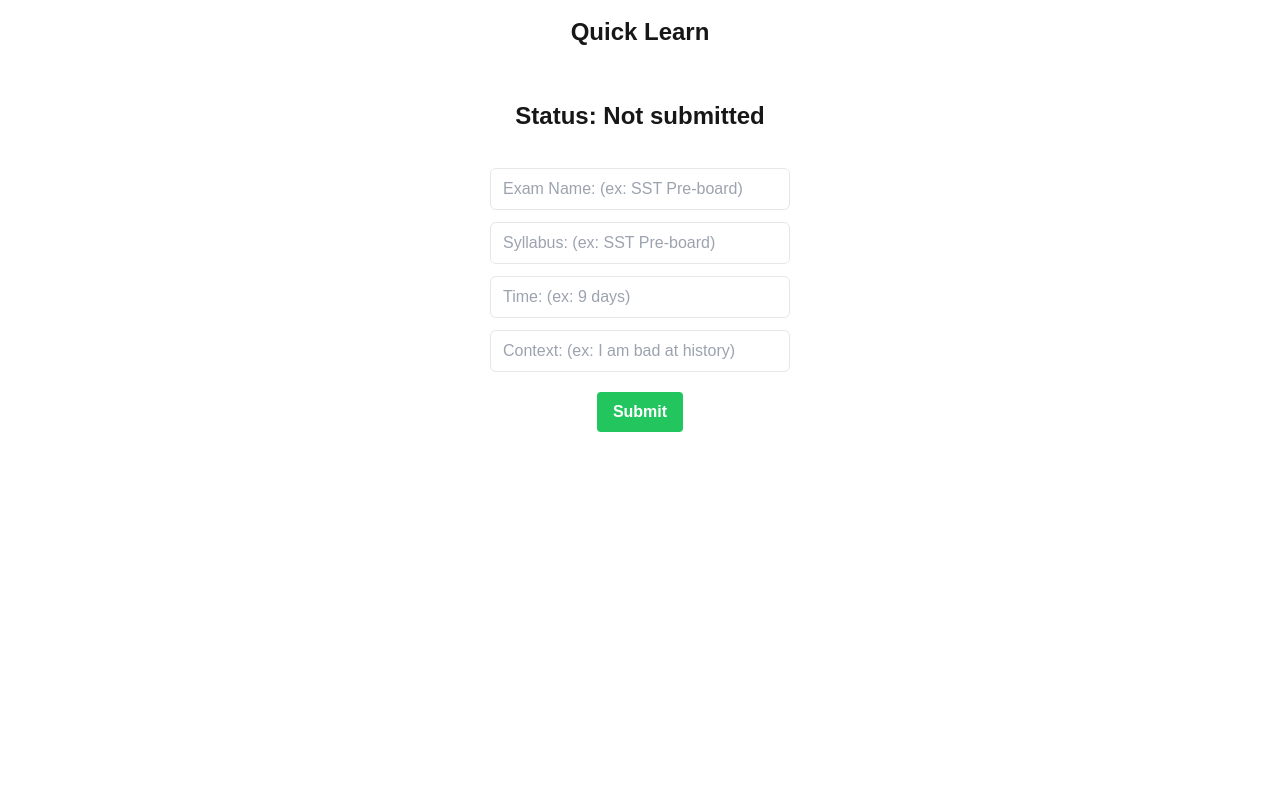
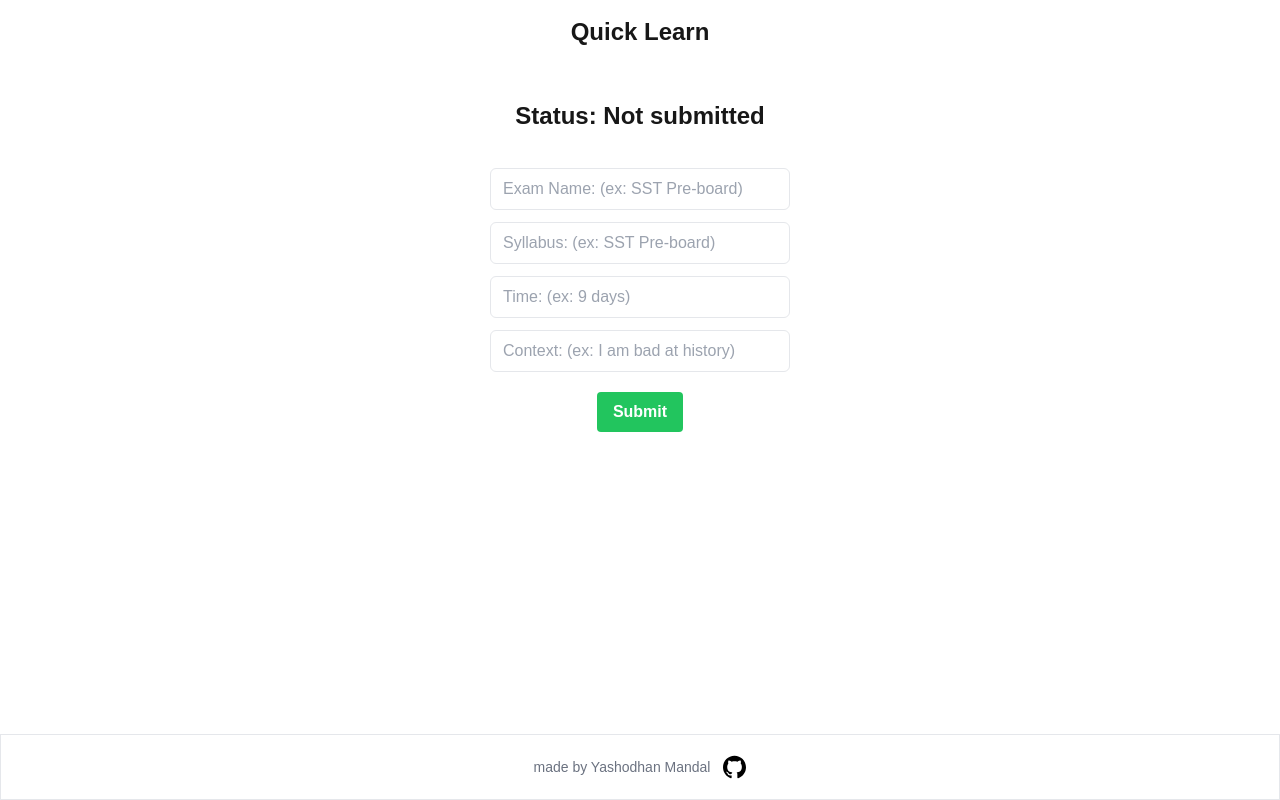
Before and after one commit to yash373/quick-learn-gui, a Next.js app: page / in a window 1280 px wide. Built offline with nearby package versions, Linux system fonts and the light colour scheme.

Commit message:
added footer

```diff
--- /dev/null
+++ b/components/Footer.tsx
@@ -0,0 +1,21 @@
+import React from 'react'
+
+const Footer = () => {
+    return (
+        <footer className="fixed flex items-center justify-center bottom-0 left-0 right-0 h-auto py-5 border dark:border-gray-600">
+            <div className="flex gap-1 items-center justify-center">
+                <p className="text-sm text-gray-500 dark:text-gray-300">
+                    made <span className="text-red-600 dark:text-red-400"> </span> by
+                    <a className="hover:underline" href="https://github.com/yash373"> Yashodhan Mandal</a>
+                </p>
+                <a className="ml-2 hover:underline" href="https://github.com/yash373/quick-learn-gui" target="_blank" rel="noopener noreferrer" aria-label="GitHub">
+                    <svg height="24" aria-hidden="true" viewBox="0 0 24 24" version="1.1" width="24" data-view-component="true" className="octicon octicon-mark-github v-align-middle color-fg-default">
+                        <path d="M12.5.75C6.146.75 1 5.896 1 12.25c0 5.089 3.292 9.387 7.863 10.91.575.101.79-.244.79-.546 0-.273-.014-1.178-.014-2.142-2.889.532-3.636-.704-3.866-1.35-.13-.331-.69-1.352-1.18-1.625-.402-.216-.977-.748-.014-.762.906-.014 1.553.834 1.769 1.179 1.035 1.74 2.688 1.25 3.349.948.1-.747.402-1.25.733-1.538-2.559-.287-5.232-1.279-5.232-5.678 0-1.25.445-2.285 1.178-3.09-.115-.288-.517-1.467.115-3.048 0 0 .963-.302 3.163 1.179.92-.259 1.897-.388 2.875-.388.977 0 1.955.13 2.875.388 2.2-1.495 3.162-1.179 3.162-1.179.633 1.581.23 2.76.115 3.048.733.805 1.179 1.825 1.179 3.09 0 4.413-2.688 5.39-5.247 5.678.417.36.776 1.05.776 2.128 0 1.538-.014 2.774-.014 3.162 0 .302.216.662.79.547C20.709 21.637 24 17.324 24 12.25 24 5.896 18.854.75 12.5.75Z"></path>
+                    </svg>
+                </a>
+            </div>
+        </footer>
+    )
+}
+
+export default Footer
--- a/pages/index.tsx
+++ b/pages/index.tsx
@@ -4,6 +4,7 @@ import TextField from '@/components/TextField'
 import { useState } from 'react'
 import Submit from '@/components/Submit'
 import Result from '@/components/Result'
+import Footer from '@/components/Footer'
 
 
 interface Data {
@@ -44,6 +45,7 @@ const Index = () => {
       </div>
       <Submit onClick={submit} />
       {result && <Result result={result.plan} />}
+      <Footer />
     </div>
   )
 }
```
